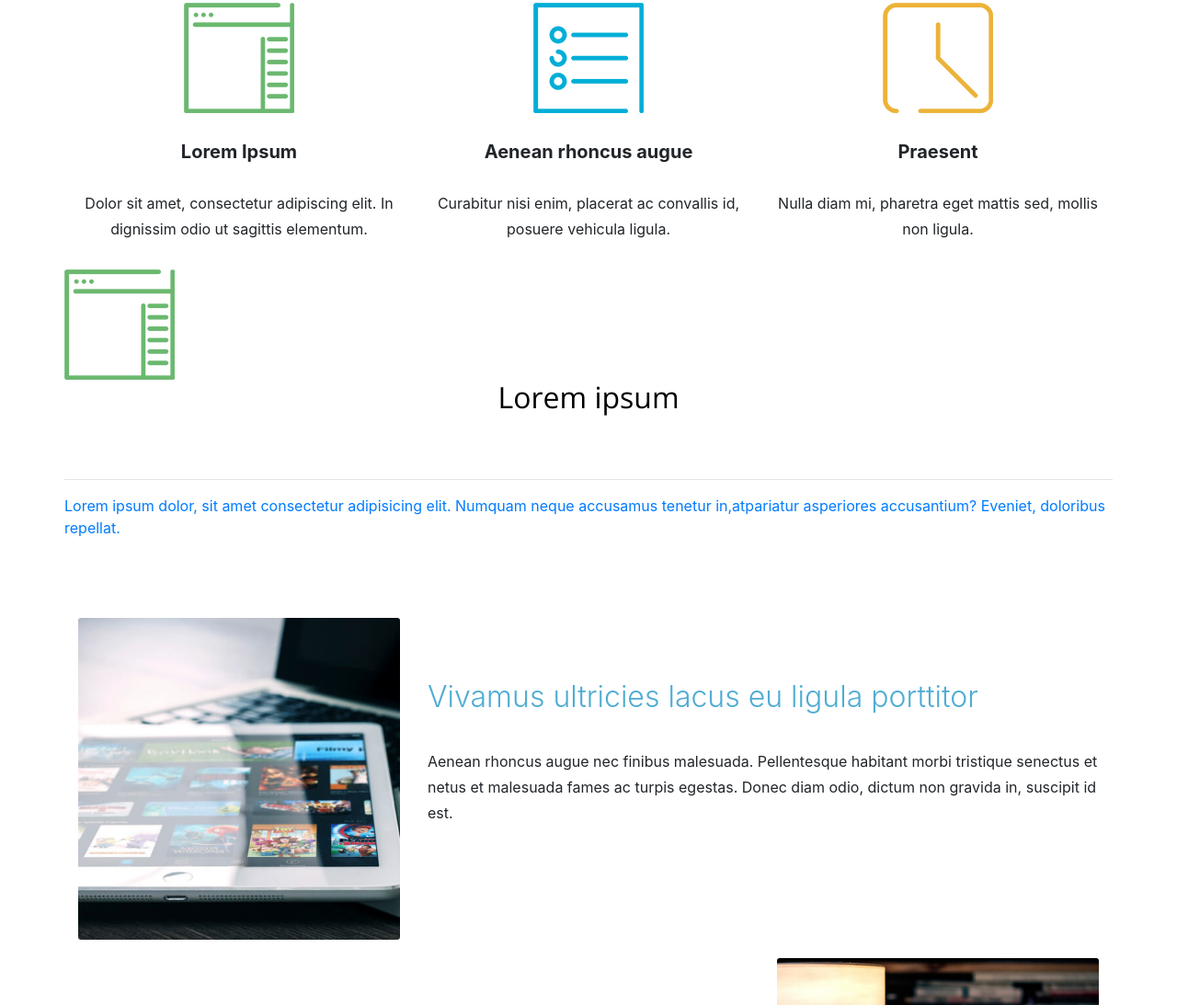
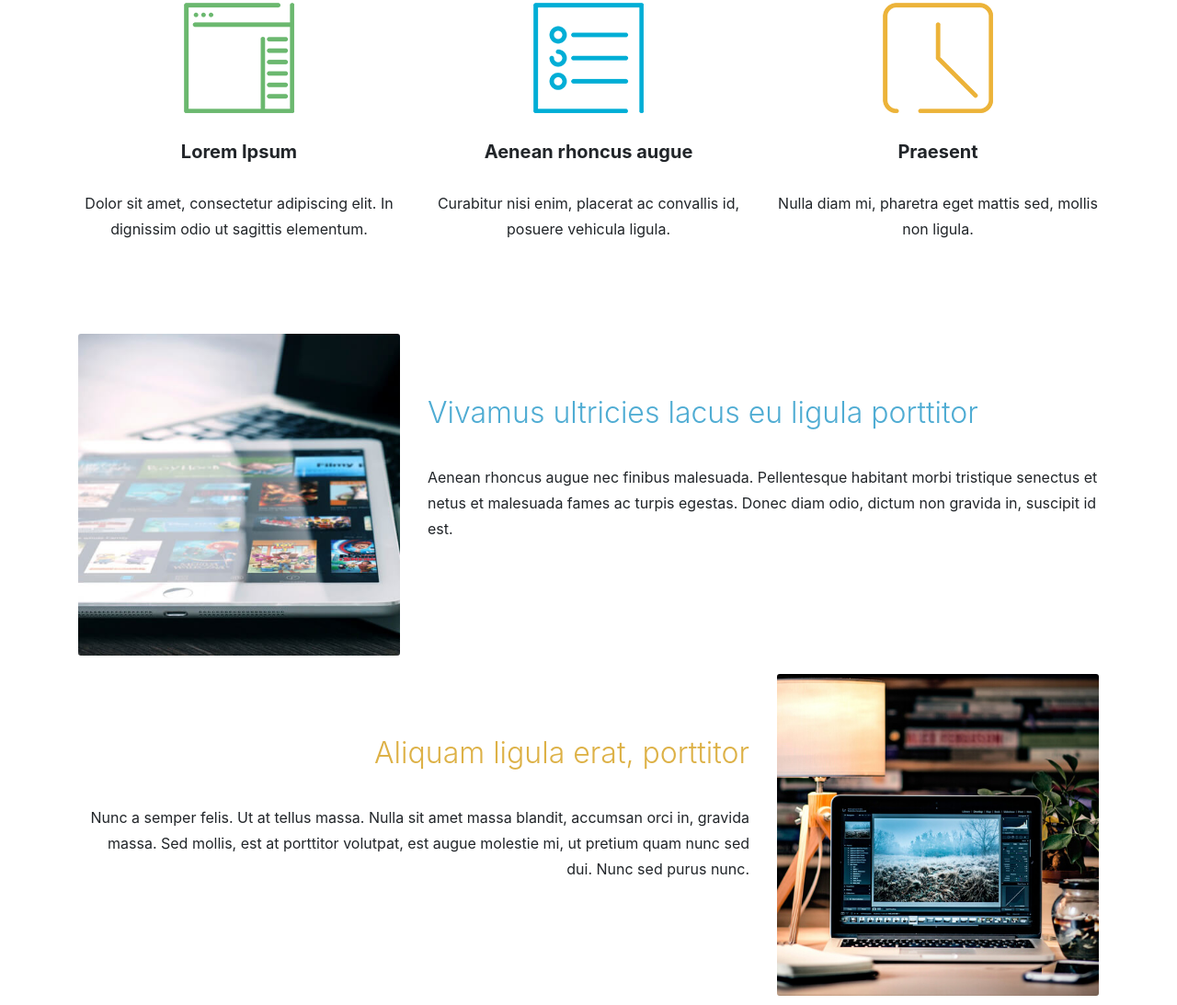
Before and after one commit to JoacoViera/Startup, a plain HTML site: page index.html in a window 1280 px wide. Shown: the part 885-1978 px from the top of the page at 92% size. Drawn offline with nearby package versions, Linux system fonts and the light colour scheme.

Commit message:
index fix

```diff
--- a/index.html
+++ b/index.html
@@ -74,20 +74,6 @@
                         <img src="img/icono3.png" alt="" class="icono">
                         <h4 class="primera_linea">Praesent</h4>
                         <p class="parrafo">Nulla diam mi, pharetra eget mattis sed, mollis non ligula.</p>
-                    </div>
-                    <div class="contenedor-tarjeta">
-                        <a href="#">
-                            <figure>
-                                <img src="img/icono1.png" class="frontal" alt="">
-                                <figcaption class="trasera">
-                                    <h2 class="titulo">Lorem ipsum</h2>
-                                    <hr>
-                                    <p>Lorem ipsum dolor, sit amet consectetur adipisicing elit. Numquam neque accusamus
-                                        tenetur in,atpariatur asperiores accusantium? Eveniet, doloribus repellat.
-                                    </p>
-                                </figcaption>
-                            </figure>
-                        </a>
                     </div>
                 </div>
             </div>
```
